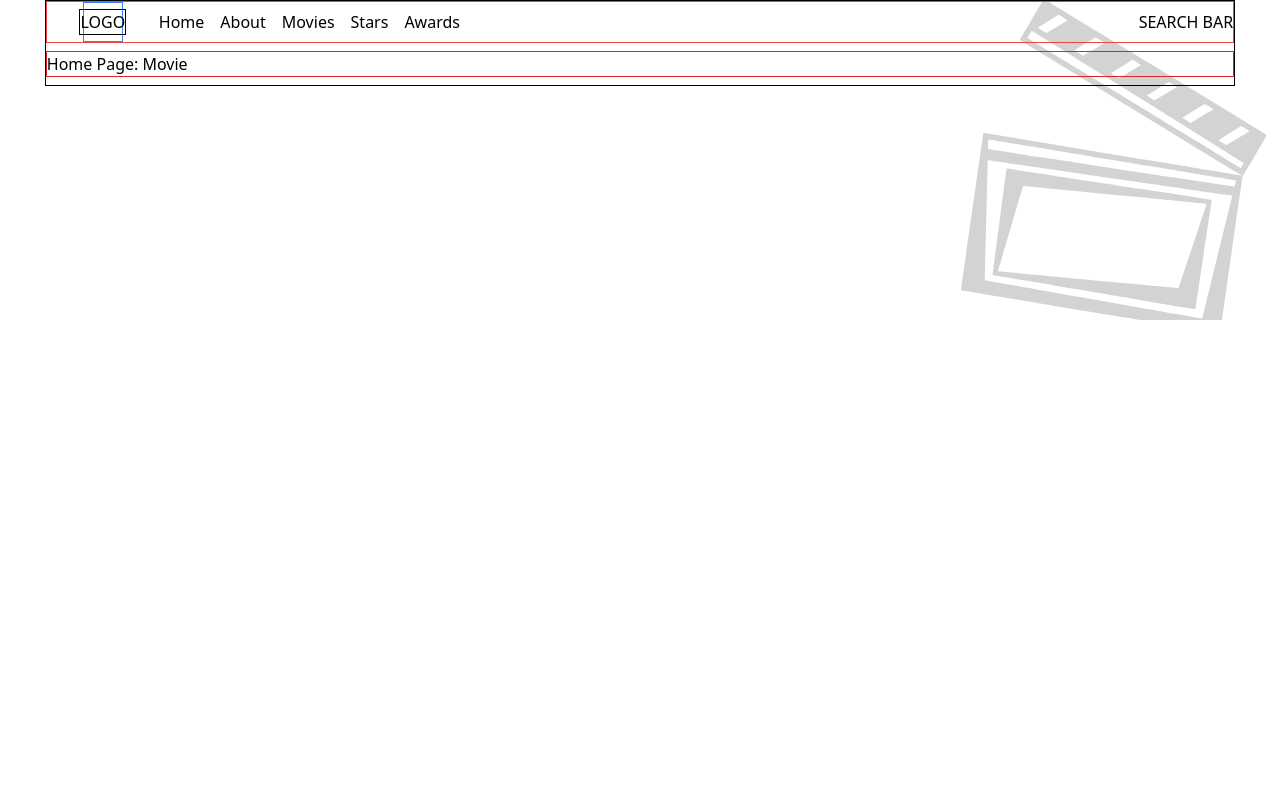
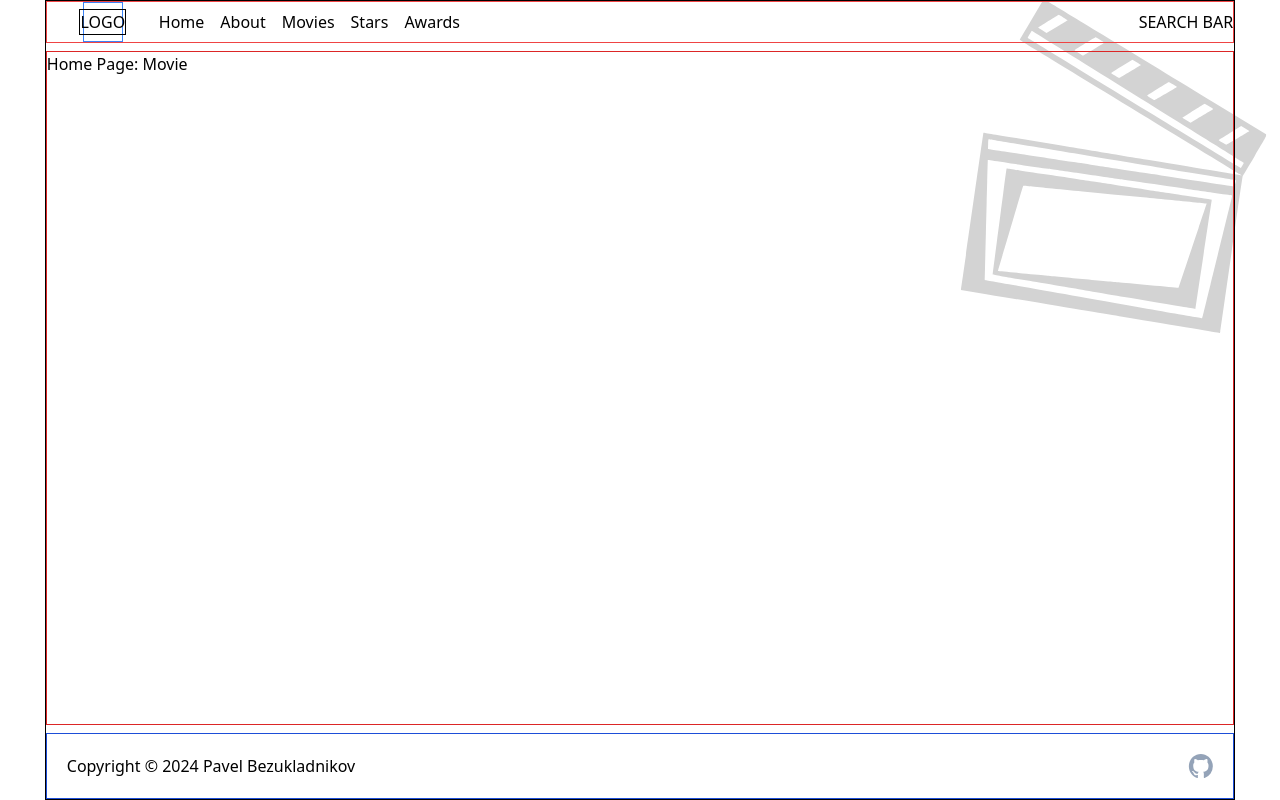
Before and after one commit to PavelAB/MovieTS, a React (Vite) app: page / in a window 1280 px wide. Built offline with nearby package versions, Linux system fonts and the light colour scheme.

Commit message:
Add Footer component

```diff
--- a/src/App.tsx
+++ b/src/App.tsx
@@ -1,5 +1,8 @@
 import { Outlet } from "react-router-dom";
 import Header from "./components/Header/Header";
+import Footer from "./components/Footer/Footer";
+
+// TODO Background; it must be responsive. Currently, it is not
 
 
 function App() {
@@ -9,11 +12,8 @@
         <div className="container">
           <Header />
           <Outlet />
-          <div>
-
-          </div>
-          </div>
-
+          <Footer />
+        </div>
       </div>
 
   )
--- /dev/null
+++ b/src/components/Footer/Footer.tsx
@@ -0,0 +1,22 @@
+const Footer = () => {
+    return (
+        <footer className="m-0 col-span-12 p-5 flex justify-between items-center border border-blue-700" >
+                <p>
+                    Copyright © 2024 Pavel Bezukladnikov
+                </p>
+                <div className="flex space-x-10 text-slate-400 dark:text-slate-500">
+                    <a href="https://github.com/PavelAB"
+                        className="hover:text-slate-500 dark:hover:text-slate-400">
+                        <span className="sr-only">GitHub</span><svg width="25" height="24" fill="currentColor">
+                            <path fillRule="evenodd" clipRule="evenodd"
+                                d="M12.846 0c-6.63 0-12 5.506-12 12.303 0 5.445 3.435 10.043 8.205 11.674.6.107.825-.262.825-.585 0-.292-.015-1.261-.015-2.291-3.015.569-3.795-.754-4.035-1.446-.135-.354-.72-1.446-1.23-1.738-.42-.23-1.02-.8-.015-.815.945-.015 1.62.892 1.845 1.261 1.08 1.86 2.805 1.338 3.495 1.015.105-.8.42-1.338.765-1.645-2.67-.308-5.46-1.37-5.46-6.075 0-1.338.465-2.446 1.23-3.307-.12-.308-.54-1.569.12-3.26 0 0 1.005-.323 3.3 1.26.96-.276 1.98-.415 3-.415s2.04.139 3 .416c2.295-1.6 3.3-1.261 3.3-1.261.66 1.691.24 2.952.12 3.26.765.861 1.23 1.953 1.23 3.307 0 4.721-2.805 5.767-5.475 6.075.435.384.81 1.122.81 2.276 0 1.645-.015 2.968-.015 3.383 0 .323.225.707.825.585a12.047 12.047 0 0 0 5.919-4.489 12.537 12.537 0 0 0 2.256-7.184c0-6.798-5.37-12.304-12-12.304Z">
+                            </path>
+                        </svg>
+                    </a>
+                </div>
+
+        </footer>
+
+    )
+}
+export default Footer
--- a/src/index.css
+++ b/src/index.css
@@ -4,10 +4,10 @@
 
 .body {
     @apply
-        font-sans
+        font-normal
         m-0
         p-0
-        h-80
+        h-screen
         box-border
         bg-[url('/src/assets/image1.svg')]
         bg-no-repeat
@@ -20,8 +20,11 @@
         m-0
         m-auto
         grid
-        grid-cols-12
         gap-2
         border
-        border-black
+        border-black;
+        grid-template-columns: repeat(12, minmax(0, 1fr)); /* 12 colonnes */
+        grid-template-rows: auto 1fr auto; /* 3 lignes : Header, Outlet, Footer */
+        height: 100%;
+
 }
```
